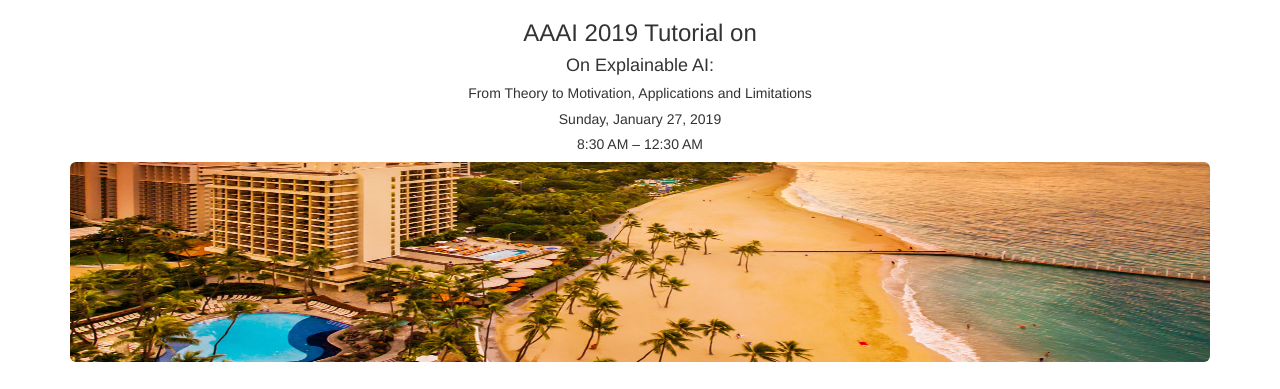
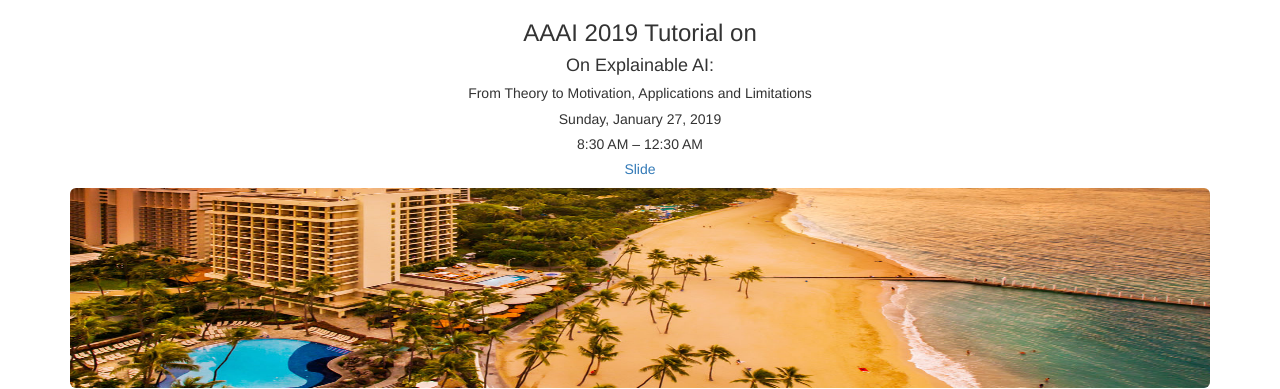
Before and after one commit to xaitutorial2019/xaitutorial2019.github.io, a plain HTML site: page index.html in a window 1280 px wide. Shown: the top 389 px of the page. Drawn offline with nearby package versions, Linux system fonts and the light colour scheme.

Commit message:
Update index.html

```diff
--- a/index.html
+++ b/index.html
@@ -53,6 +53,7 @@
          <span class="title"><h5> From Theory to Motivation, Applications and Limitations</h5> </span>
          <span class="title"><h5>Sunday, January 27, 2019</h5> </span>
          <span class="title"><h5>8:30 AM – 12:30 AM</h5> </span>
+          <span class="title"><h5> <a href="https://github.com/xaitutorial2019/xaitutorial2019.github.io/blob/master/slides/aaai_2019_xai_tutorial.pdf">Slide</a> </h5></span>
         </td>
       </tr>
     </table>
```
